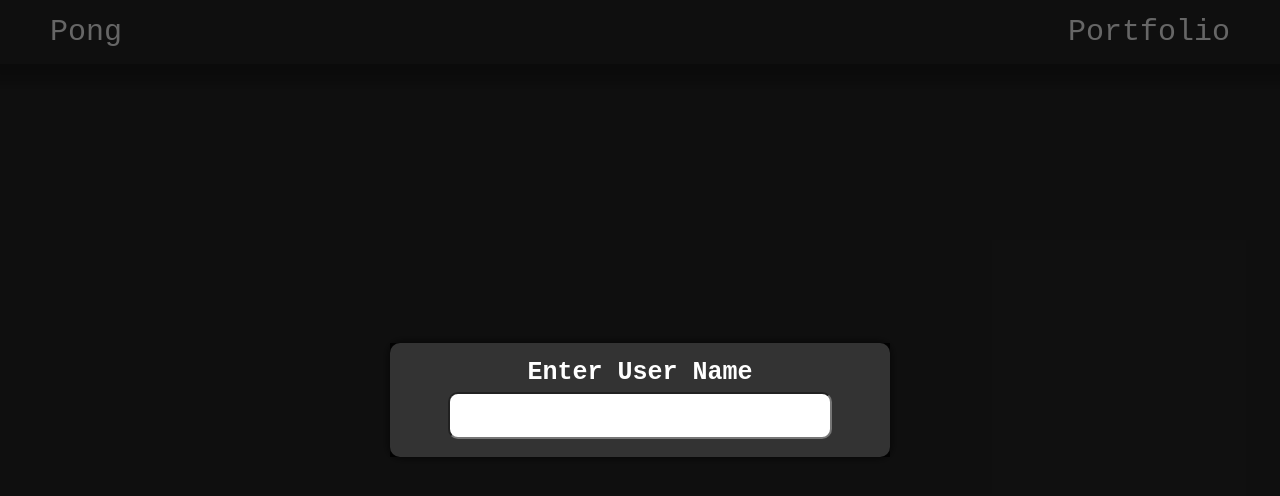
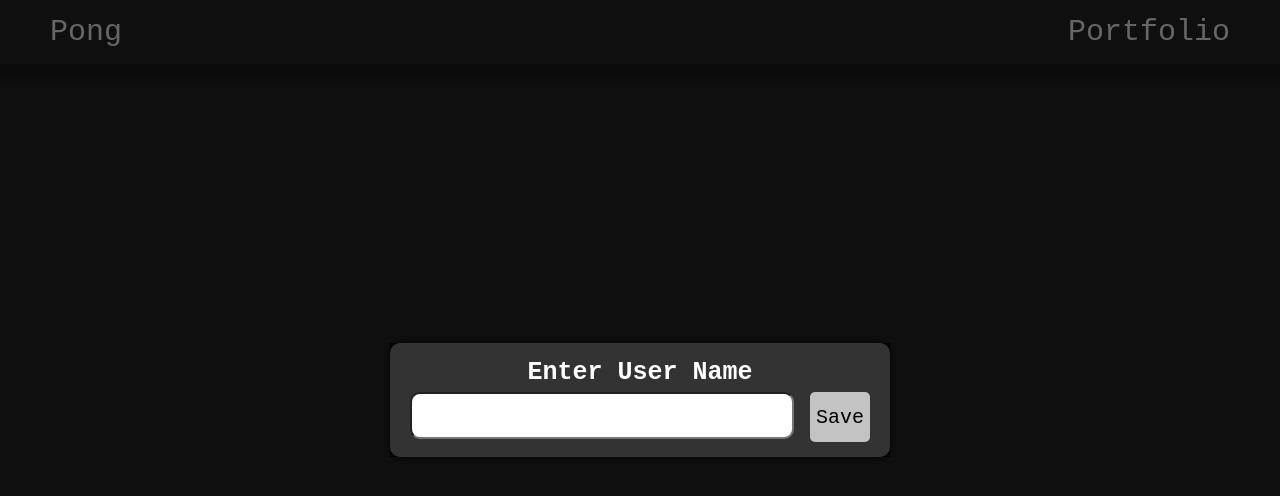
Before and after one commit to unachoza/pong, a plain HTML site: page index.html in a window 1280 px wide. Drawn offline with Linux system fonts and the light colour scheme.

Commit message:
user name modal style and functionality

```diff
--- a/index.html
+++ b/index.html
@@ -32,10 +32,13 @@
       <div class="modal">
         <div class="modal-header">
           <h3>Enter User Name</h3>
-          <div class="form-group">
-            <label class="form-label" for="user-name"></label>
-            <input class="form-input" type="text" id="user-name" />
-          </div>
+          <form id="user-form">
+            <div class="form-group">
+              <label class="form-label" for="user-name"></label>
+              <input class="form-input" type="text" id="user-name" autocomplete="off" />
+              <button type="submit" class="form-button">Save</button>
+            </div>
+          </form>
           <i class="fas fa-times close-icon" id="close-modal"></i>
         </div>
       </div>
--- a/script.js
+++ b/script.js
@@ -1,3 +1,7 @@
+//User
+const userNameElement = document.getElementById('user-name');
+const userForm = document.getElementById('user-form');
+let userName;
 // Canvas
 const { body } = document;
 const canvas = document.createElement('canvas');
@@ -83,8 +87,14 @@ const renderCanvas = () => {
 };
 
 //Enter User Name
-const enterUserName = (e) => {};
+const enterUserName = (e) => {
+  e.preventDefault();
+  userName = userNameElement.value;
+  console.log(userName);
+  modal.classList.remove('show-modal');
+};
 
+userForm.addEventListener('submit', enterUserName);
 // Create Canvas Element
 const createCanvas = () => {
   canvas.width = width;
--- a/style.css
+++ b/style.css
@@ -100,6 +100,14 @@ h3 {
   padding: 20px;
   background: whitesmoke;
 }
+#user-form {
+  display: inline;
+}
+.form-button {
+  width: 60px;
+  float: right;
+  margin-right: 10px;
+}
 .form-group {
   height: 55px;
 }
@@ -107,10 +115,9 @@ h3 {
 .form-input {
   width: 75%;
   padding: 10px;
+  margin-left: 10px;
   font-size: 20px;
-  margin: 0 auto;
   border-radius: 10px;
-  display: block;
   outline: none;
 }
 
```
